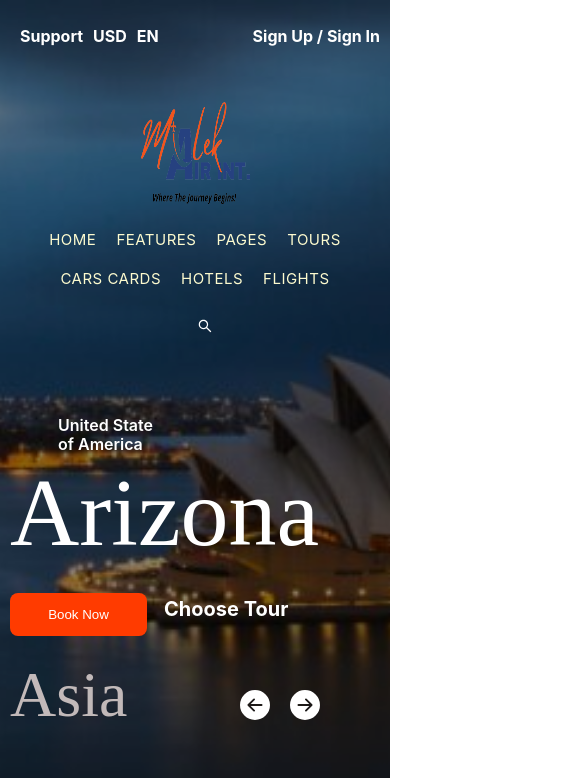
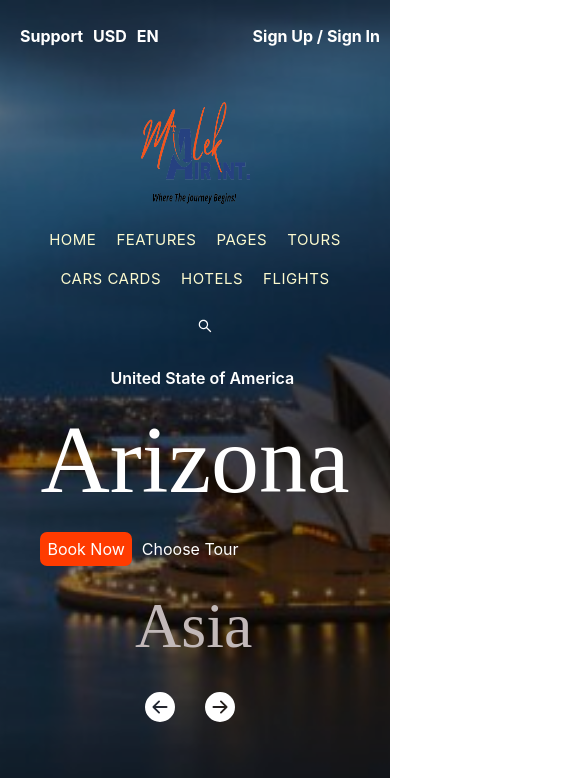
Before and after one commit to Shuvoghosh7/tour_planner, a React (Create React App) app: page / in a window 390 px wide. Shown: the top 778 px of the page, 585 px wide, since content can reach past the window. Built offline with nearby package versions, Linux system fonts and the light colour scheme.

Commit message:
update some part and fix responsive

```diff
--- a/src/pages/Footer/PhotoGallery/PhotoGallery.css
+++ b/src/pages/Footer/PhotoGallery/PhotoGallery.css
@@ -1,5 +1,8 @@
+.photoGallery{
+    display: flex;
+}
 .photoGallery img {
-    width: 336px;
+    width: 100%;
     height: 284px;
     margin-bottom: -4px;
 }
@@ -8,6 +11,10 @@
     .photoGallery img {
         width: 100%;
     }
+    .photoGallery{
+        display: flex;
+        flex-direction: column;
+    }
 
 }
 @media screen and (min-width:768px) and (max-width:1023px) {
@@ -15,4 +22,8 @@
         width: 100%;
         height: 384px;
     }
+    .photoGallery{
+        display: flex;
+        flex-direction: column;
+    }
 }
--- a/src/pages/Home/Banner/Banner.css
+++ b/src/pages/Home/Banner/Banner.css
@@ -7,8 +7,6 @@
     background-size: cover;
 
 }
-
-
 .inside-banner {
     background: rgba(0, 0, 0, 0.46);
     width: 100%;
@@ -30,149 +28,88 @@
     color: white;
 }
 
-.nside-banner-Login {
+.inside-banner-Login {
     color: white;
     margin-right: 108px;
     position: relative;
     top: 10px;
 }
 
-.text-info {
-    position: absolute;
-    width: 185px;
-    height: 19px;
-    left: 238px;
-    top: 250px;
+/* jfgjhfkgdfkgj */
+.banner-text-content {
+    display: flex;
+    justify-content: space-around;
+    align-items: center;
+    margin-top: 250px;
+}
+
+.united-text p {
     font-family: 'Inter';
     font-style: normal;
     font-weight: 600;
     font-size: 16px;
-    line-height: 19px;
+    line-height: 1px;
     color: #FFFFFF;
+    margin-left: 70px;
 }
-
-.text-title {
-    position: absolute;
-    width: 312px;
-    height: 113px;
-    left: 109px;
-    top: 180px;
+.united-text h2 {
     font-family: 'Italiana';
     font-style: normal;
     font-weight: 400;
     font-size: 96px;
-    line-height: 113px;
+    line-height: 1px;
     color: #FFFFFF;
 }
-
-.book-btn {
-    position: absolute;
-    width: 137px;
-    height: 43px;
-    left: 105px;
-    top: 453px;
-    background: #FF3B00;
-    border-radius: 8px;
-    color: #FFFFFF;
+.book-link {
+    background-color: #FF3B00;
+    color: white;
+    border-radius: 7px;
+    padding: 7px;
     text-decoration: none;
-    cursor: pointer;
 }
 
-.Choose_Tour {
-    position: absolute;
-    width: 125px;
-    height: 24px;
-    left: 264px;
-    top: 443px;
-    font-family: 'Inter';
-    font-style: normal;
-    font-weight: 700;
-    font-size: 20px;
-    line-height: 24px;
-    color: #FFFFFF;
+.choose-toure-link {
+    color: white;
+    text-decoration: none;
+    margin-left: 10px;
 }
 
-.asia {
-    position: absolute;
-    width: 166px;
-    height: 87px;
-    left: 1156px;
-    top: 255px;
+.asia-tour-text p {
     font-family: 'Italiana';
     font-style: normal;
     font-weight: 400;
     font-size: 64px;
-    line-height: 75px;
+    line-height: 5px;
     color: #C2B9B9;
+
 }
 
-.banner-icon {
-    position: absolute;
-    left: 1166px;
-    top: 460px;
-    color: #FFFFFF;
-    gap: 10px;
+.icon-1{
+    color: white;
+    font-size: 30px;
+    margin-right: 20px;
+    margin-left: 10px;
 }
-.icon-1{
-    width: 50px;
-    height: 30px;
-}
-
 @media screen and (max-width: 640px) {
     .inside-banner-top {
         left: 20px;
     }
-
-    .nside-banner-Login {
-        margin-right: 10px
+    .inside-banner-Login {
+       margin-right: 10px;
     }
-
-    .text-info {
-        position: absolute;
-        width: 105px;
-        height: 19px;
-        left: 58px;
-        top: 400px;
-    }
-
-    .text-title {
-        position: absolute;
-        width: 112px;
-        height: 83px;
-        left: 10px;
-        top: 360px;
-    }
-
-    .book-btn {
-        position: absolute;
-        left: 10px;
-        top: 593px;
-    }
-
-    .Choose_Tour {
-        position: absolute;
-        left: 164px;
-        top: 577px;
-    }
-    .asia{
-        position: absolute;
-        left: 10px;
-        top: 593px;
-    }
-    .banner-icon {
-        position: absolute;
-        left: 230px;
-        top: 690px;
-    }
-}
-@media screen and (min-width:768px) and (max-width:1023px){
-    .asia{
-        position: absolute;
-        left: 580px;
-    }
-    .banner-icon {
-        position: absolute;
-        left: 580px;
+    .banner-text-content {
+        display: flex;
+        flex-direction: column;
+        justify-content: space-around;
+        align-items: center;
+        margin-top: 310px;
     }
 
 }
+
+
+
+@media screen and (min-width:768px) and (max-width:1023px) {
+
+
+}
--- a/src/pages/Home/Banner/Banner.js
+++ b/src/pages/Home/Banner/Banner.js
@@ -15,21 +15,23 @@ const Banner = () => {
                             <p>USD</p>
                             <p>EN</p>
                         </div>
-                        <div className='nside-banner-Login'>
+                        <div className='inside-banner-Login'>
                             <p><span>Sign Up</span> / <span>Sign In</span></p>
                         </div>
                     </div>
-                    <div>
-                        <p className='text-info'>United State of America</p>
-                        <p className='text-title'>Arizona</p>
-                        <div>
-                            <Link to="/bookNow"><button className='book-btn'>Book Now</button></Link>
-                            <p className='Choose_Tour'>Choose Tour</p>
+                    <div className='banner-text-content'>
+                        <div className='united-text'>
+                            <p>United State of America</p>
+                            <h2>Arizona</h2>
+                            <Link className='book-link'>Book Now</Link>
+                            <Link className='choose-toure-link'>Choose Tour</Link>
                         </div>
-                        <p className='asia'>Asia</p>
-                        <div className='banner-icon'>
+                        <div className='asia-tour-text'>
+                            <p>Asia</p>
+                            <div>
                             <BsFillArrowLeftCircleFill className='icon-1' />
                             <BsFillArrowRightCircleFill className='icon-1' />
+                            </div>
                         </div>
                     </div>
                 </div>
--- a/src/pages/Home/Facility/Facility.css
+++ b/src/pages/Home/Facility/Facility.css
@@ -61,11 +61,14 @@
     height: 40px;
 }
 
+
+
+
 @media screen and (max-width: 640px) {
     .our-facility {
         position: absolute;
         width: 350px;
-        height: 380px;
+        height: 390px;
         left: 11px;
         top: 780px;
     }
@@ -80,15 +83,17 @@
         flex-direction: column;
         justify-content: center;
         align-items: center;
+        gap: 10px;
     }
 
 }
 
-@media screen and (min-width:768px) and (max-width:1023px) {
+@media screen and (min-device-width: 768px)
+and (max-device-width: 1024px){
     .our-facility {
         position: absolute;
         width: 620px;
-        height: 225px;
+        height: 180px;
         left: 80px;
         top: 880px;
     }
--- a/src/pages/PopularTours/PopularTours.css
+++ b/src/pages/PopularTours/PopularTours.css
@@ -117,9 +117,19 @@
 
 @media screen and (max-width: 640px) {
     .Popular_Tours {
-        margin: 370px 10px 10px;
+        margin: 450px 10px 10px;
     }
-
+    .tours {
+        display: flex;
+        flex-direction: column;
+        justify-content: start;
+    }
+    .tours h4{
+        margin-right: 47px;
+    }
+    .tours-link{
+        margin-right: 197px;
+    }
     .tours-details {
         display: grid;
         grid-template-columns: 1fr;
```
